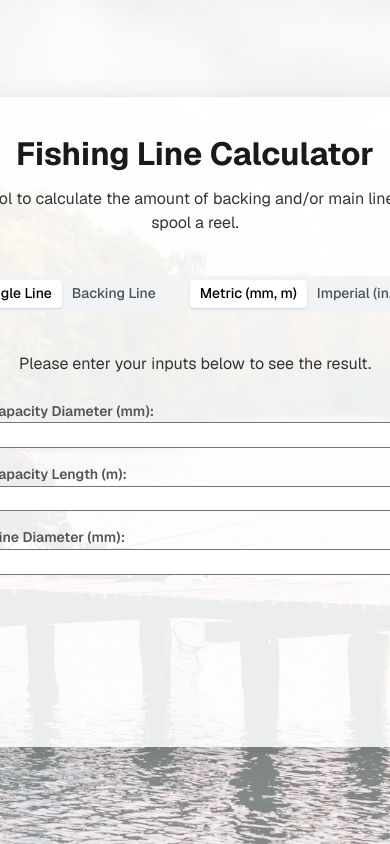
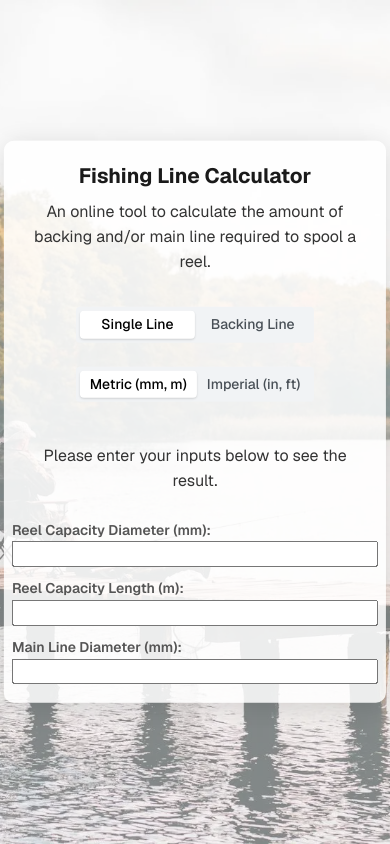
Before and after one commit to Noah-Bakr/Fishing-Line-Calculator, a Next.js app: page / in a window 390 px wide. Built offline with nearby package versions, Linux system fonts and the light colour scheme.

Commit message:
feat: update squareWrapper and calculatorForm styles for improved responsiveness and layout

```diff
--- a/src/app/page.module.css
+++ b/src/app/page.module.css
@@ -227,6 +227,38 @@ a.secondary, button.secondary {
     align-items: center;
     justify-content: center;
   }
+
+  .squareWrapper {
+    width: 98vw;
+    max-width: 98vw;
+    min-width: 0;
+    height: auto;
+    min-height: 420px;
+    padding: 1.2rem 0.5rem 1.2rem 0.5rem;
+    border-radius: 10px;
+    gap: 1rem;
+  }
+  .squareWrapperHeading h1 {
+    font-size: 1.3rem;
+  }
+  .squareWrapperHeading p {
+    font-size: 1rem;
+  }
+  .calculatorForm {
+    width: 100%;
+    gap: 0.7rem;
+  }
+  .result {
+    width: 96vw;
+    max-width: 96vw;
+    font-size: 1rem;
+    padding: 10px 6px;
+    top: 120px;
+  }
+  .controls {
+    flex-direction: column;
+    gap: 0.5rem;
+  }
 }
 
 @media (prefers-color-scheme: dark) {
```
